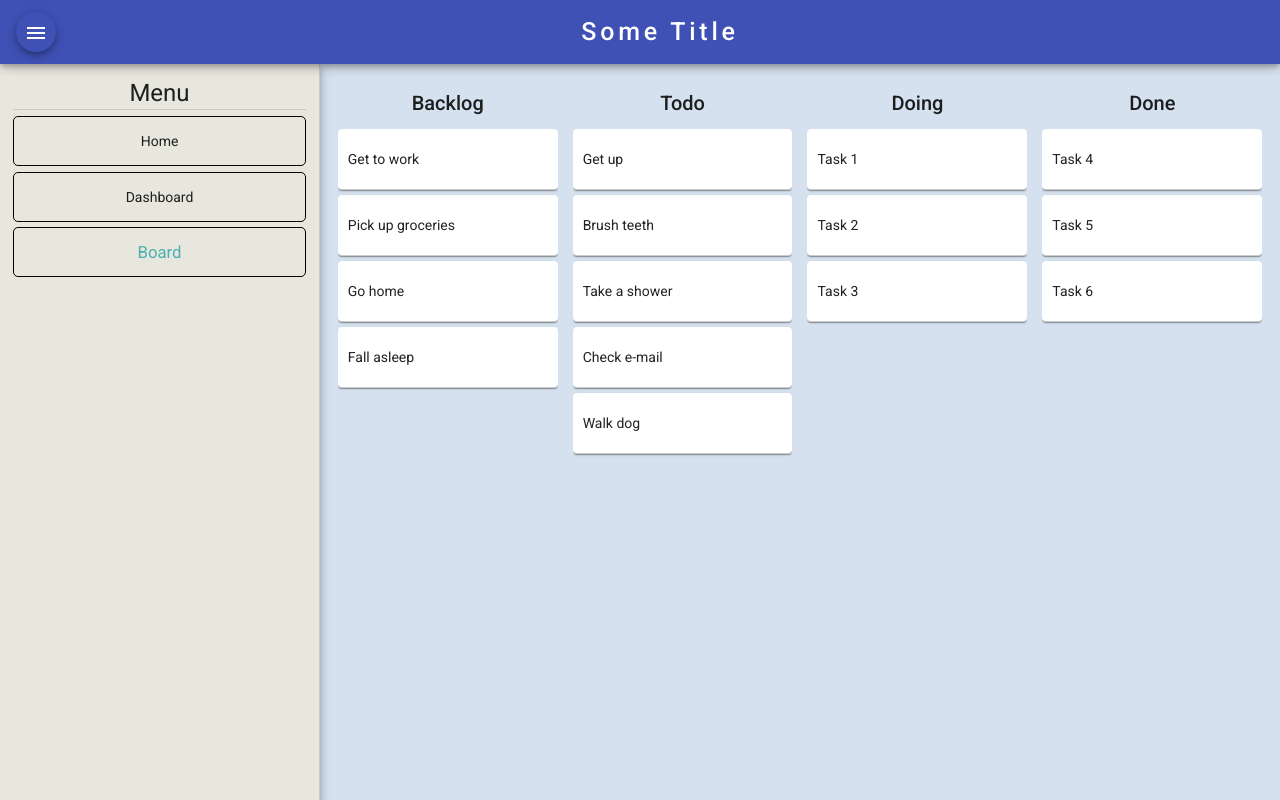
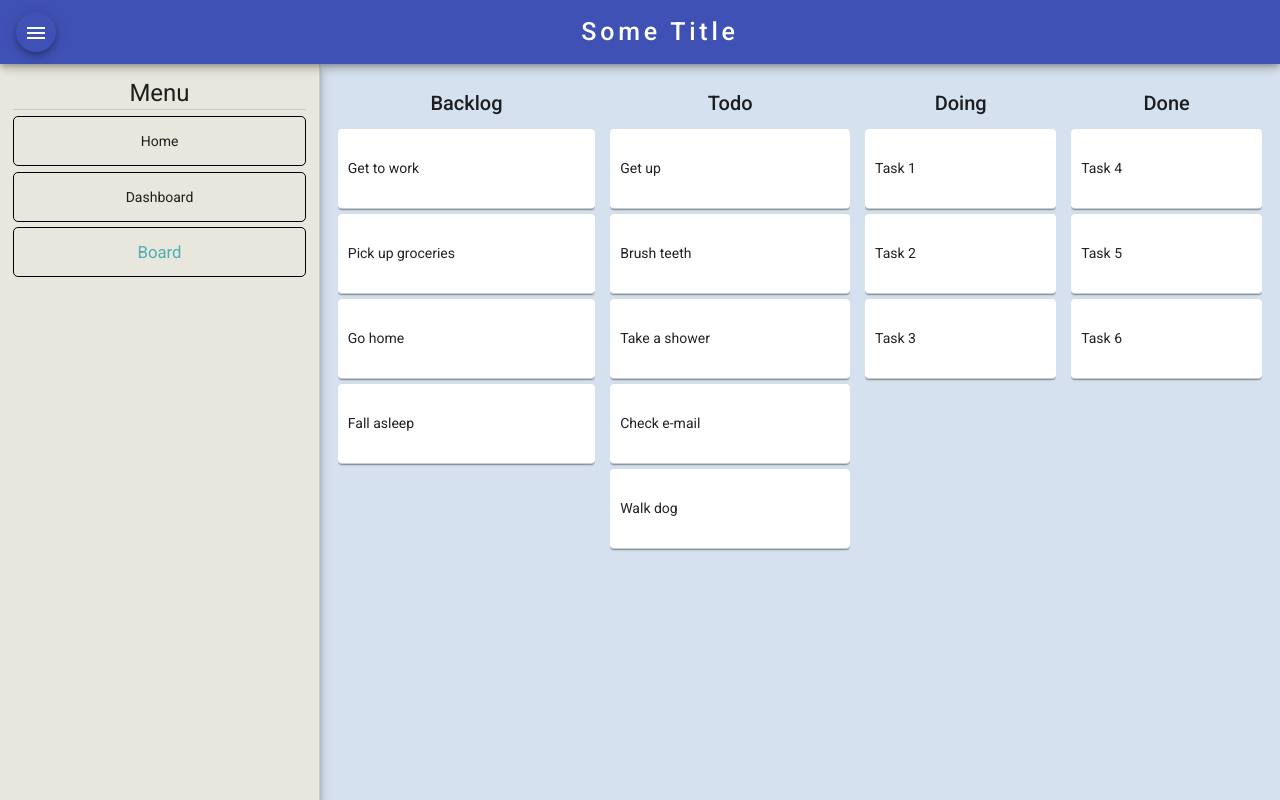
Before and after one commit to Akk4r1n/Planner, an Angular app: page /board in a window 1280 px wide. Built offline with nearby package versions, Linux system fonts and the light colour scheme.

Commit message:
Implement scrolling

```diff
--- a/src/app/components/board/board.component.css
+++ b/src/app/components/board/board.component.css
@@ -2,6 +2,7 @@
   display: flex;
   gap: 5px;
   box-sizing: border-box;
+  overflow-x: scroll;
 }
 
 h2 {
@@ -17,13 +18,12 @@ h2 {
   align-items: center;
   flex-direction: column;
   justify-content: center;
-
-  width: 300px;
   display: inline-block;
+  min-width: 200px;
 }
 
 .list {
-  min-height: 600px;
+  min-height: 90vh;
   margin-left: 5px;
   margin-right: 5px;
   background: transparent;
@@ -45,6 +45,8 @@ h2 {
   cursor: move;
   background: white;
   font-size: 14px;
+  min-height: 80px;
+
 }
 
 .cdk-drag-preview {
```
